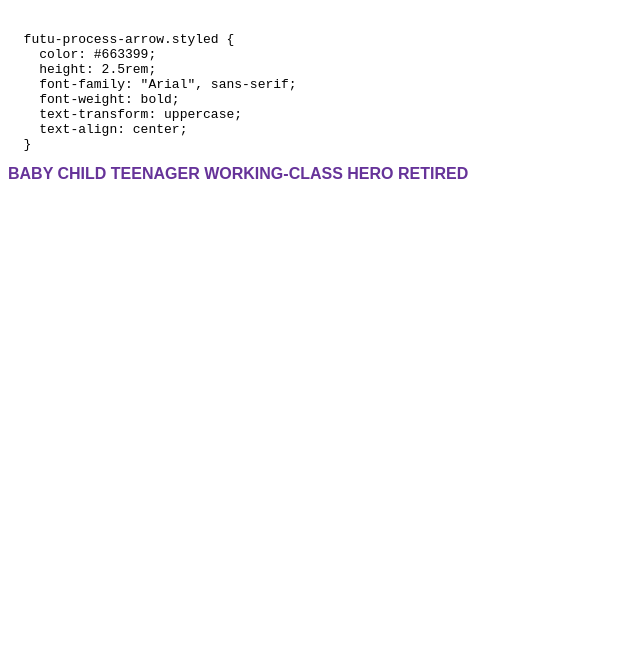
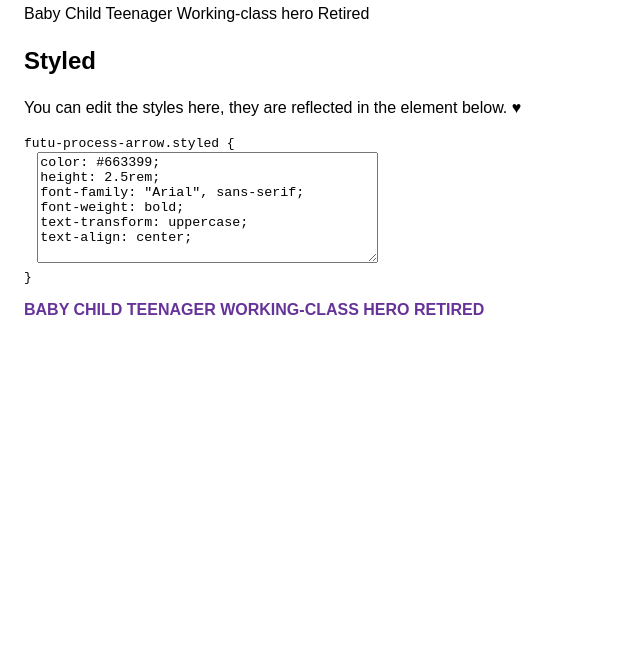
Before and after one commit to futurice/process-arrow, a website: page index.html in a window 1280 px wide. Shown: the part 135-800 px from the top of the page, without its empty margins (0-640 px from the left). Drawn offline with Linux system fonts and the light colour scheme.

Commit message:
Make the demo styles editable

```diff
--- a/index.html
+++ b/index.html
@@ -7,17 +7,21 @@
   <link rel="import" href="futu-process-arrow.html">
 
   <style>
-  futu-process-arrow.styled {
-    color: #663399;
-    height: 2.5rem;
-    font-family: "Arial", sans-serif;
-    font-weight: bold;
-    text-transform: uppercase;
-    text-align: center;
+  body {
+    font-family: sans-serif;
+    line-height: 1.35;
+    padding: 0 1em;
   }
+
+  textarea {
+    margin-left: 1em;
+  }
+
   </style>
 </head>
 <body>
+  <h1>Element live demo</h1>
+
   <h2>Unstyled</h2>
 
   <futu-process-arrow
@@ -31,16 +35,17 @@
   </futu-process-arrow>
 
   <h2>Styled</h2>
-<pre><code>
-  futu-process-arrow.styled {
+  <p>You can edit the styles here, they are reflected in the element below. &hearts;</p>
+<pre><code>futu-process-arrow.styled {
+<textarea id="styles" cols="40" rows="7">
 color: #663399;
 height: 2.5rem;
 font-family: "Arial", sans-serif;
 font-weight: bold;
 text-transform: uppercase;
 text-align: center;
-  }
-</code></pre>
+</textarea>
+}</code></pre>
 
   <futu-process-arrow
     class="styled"
@@ -53,5 +58,16 @@
     <span>Retired</span>
   </futu-process-arrow>
 
+
+  <script>
+  var styles = document.querySelector("#styles"),
+    el = document.querySelector(".styled");
+
+  el.setAttribute('style', styles.value);
+
+  styles.onkeyup = function() {
+    el.setAttribute('style', styles.value);
+  };
+  </script>
 </body>
 </html>
```
Lines whose indentation alone changed are shown as unchanged.
